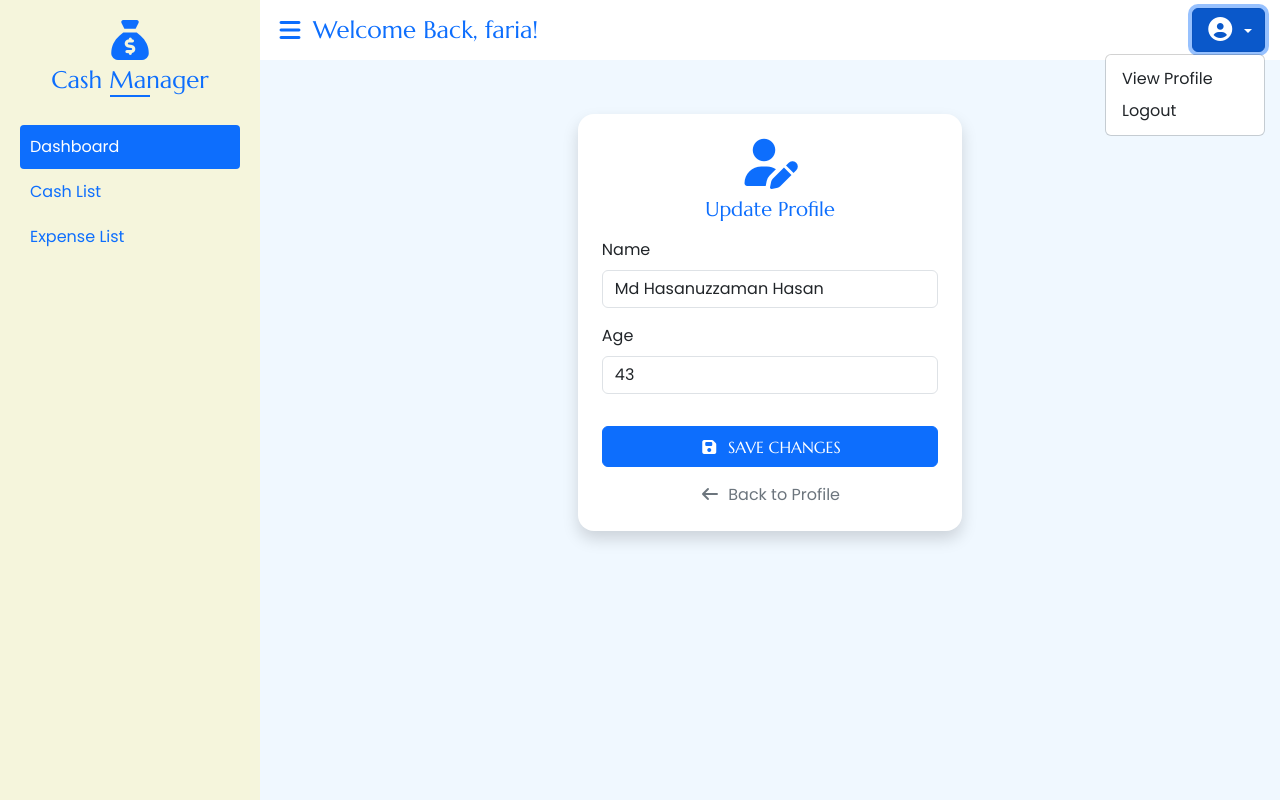
After one commit to Hasan082/Personal-Cash-Management-web-app, a Django app: page /profile/update/ in a window 1280 px wide, after a click that opens the changed part. The commit adds this page. Run offline with Django 5.2, Linux system fonts and the light colour scheme; a user stored in the database is signed in; data comes from the database, SQL or seed files in the repository; both versions use the stored data as it was after the commit; some libraries are stand-ins or nearby versions.

Commit message:
profile view done

```diff
--- a/ManageCash/forms.py
+++ b/ManageCash/forms.py
@@ -9,3 +9,10 @@ class RegisterForm(UserCreationForm):
     class Meta:
         model = User
         fields = ['username', 'email', 'password1', 'password2']
+
+
+class ProfileForm(forms.ModelForm):
+
+    class Meta:
+        model = Profile
+        fields = ['name', 'age']
--- a/ManageCash/models.py
+++ b/ManageCash/models.py
@@ -5,7 +5,7 @@ from django.conf import settings
 class Profile(models.Model):
     user = models.OneToOneField("auth.user", on_delete=models.CASCADE)
     name = models.CharField(max_length=255, blank=True, null=True)
-    age = models.PositiveIntegerField()
+    age = models.PositiveIntegerField(null=True, blank=True)
 
     def __str__(self):
         return f"{self.name}"
--- a/ManageCash/templates/include/topbar.html
+++ b/ManageCash/templates/include/topbar.html
@@ -12,10 +12,10 @@
       </button>
       <ul class="dropdown-menu">
         <li>
-          <a class="dropdown-item" href="#">View Profile</a>
+          <a class="dropdown-item" href="{% url 'profile' %}">View Profile</a>
         </li>
         <li>
-          <a class="dropdown-item" href="#">Logout</a>
+          <a class="dropdown-item" href="{% url 'logout' %}">Logout</a>
         </li>
       </ul>
     </div>
--- /dev/null
+++ b/ManageCash/templates/pages/profile-update.html
@@ -0,0 +1,39 @@
+{% extends 'base.html' %}
+{% load crispy_forms_tags %}
+
+{% block title %}
+  Update Profile | Cash Manager
+{% endblock %}
+
+{% block content %}
+<div class="container py-4">
+  <div class="row justify-content-center">
+    <div class="col-md-6 col-lg-5">
+      <div class="card shadow border-0 rounded-4 p-4">
+
+        {% include 'include/alert.html' %}
+
+        <div class="text-center mb-3 text-primary">
+          <i class="fas fa-user-edit fa-3x mb-2"></i>
+          <h2 class="h5 m-0 mt-1">Update Profile</h2>
+        </div>
+
+        <form method="post">
+          {% csrf_token %}
+          {{ form|crispy }}
+          <button type="submit" class="btn btn-primary w-100 mt-3">
+            <i class="fas fa-save me-1"></i> Save Changes
+          </button>
+        </form>
+
+        <div class="text-center mt-3">
+          <a href="{% url 'profile' %}" class="text-secondary text-decoration-none">
+            <i class="fas fa-arrow-left me-1"></i> Back to Profile
+          </a>
+        </div>
+
+      </div>
+    </div>
+  </div>
+</div>
+{% endblock %}
--- a/ManageCash/urls.py
+++ b/ManageCash/urls.py
@@ -5,6 +5,7 @@ from .views import (
     login_view,
     logout_view,
     profile_view,
+    profile_update_view,
     cash_list_view,
     add_cash_view,
     edit_cash_view,
@@ -19,11 +20,12 @@ urlpatterns = [
     # Dashbaord===================
     path("", dashboard_view, name="dashboard"),
     # Authentication==============
-    path("register/", register_view, name="register"),
-    path("login/", login_view, name="login"),
-    path("logout/", logout_view, name="logout"),
+    path("auth/register/", register_view, name="register"),
+    path("auth/login/", login_view, name="login"),
+    path("auth/logout/", logout_view, name="logout"),
     # Profile ==============
-    path("profile/", profile_view, name="profle"),
+    path("profile/", profile_view, name="profile"),
+    path("profile/update/", profile_update_view, name="profile_update"),
     # Cash CRUD =============
     path("cash/list/", cash_list_view, name="cash_list"),
     path("cash/add/", add_cash_view, name="add_cash"),
--- a/ManageCash/views.py
+++ b/ManageCash/views.py
@@ -3,7 +3,7 @@ from .models import Profile, AddCash, Expense
 from django.contrib.auth import logout, login
 from django.contrib.auth.decorators import login_required
 from django.contrib.auth.forms import AuthenticationForm
-from .forms import RegisterForm
+from .forms import RegisterForm, ProfileForm
 from django.contrib import messages
 
 # AUTH VIEWS==============================
@@ -14,7 +14,10 @@ def register_view(request):
         form = RegisterForm(request.POST)
         if form.is_valid():
             form.save()
+            messages.success(request, "Registration successfull! Please login now!")
             return redirect("login")
+        else:
+            messages.error(request, "Please check all info and try again!")
     else:
         form = RegisterForm()
     context = {"form": form}
@@ -27,6 +30,7 @@ def login_view(request):
         if form.is_valid():
             user = form.get_user()
             login(request, user)
+            messages.success(request, "Login successful!")
             return redirect("dashboard")
         else:
             messages.error(request, "Invalid Credintetials!")
@@ -38,9 +42,11 @@ def login_view(request):
 
     return render(request, "auth/login.html", context)
 
+
 @login_required
 def logout_view(request):
     logout(request)
+    messages.success(request, "System Logout successfully!")
     return redirect("login")
 
 
@@ -54,12 +60,27 @@ def dashboard_view(request):
 
 
 # PROFILE VIEWS==============================
+def profile_view(request):
+    return render(request, "pages/profile.html")
 
 
 @login_required
-def profile_view(request):
+def profile_update_view(request):
+    profile, created = Profile.objects.get_or_create(user=request.user)
+    if request.method == "POST":
+        form = ProfileForm(request.POST, instance=profile)
+        if form.is_valid():
+            form.save()
+            messages.success(request, "Profile info updated successfully!")
+            return redirect("profile")
+        else:
+            messages.error(request, "Please check the info amd try again!")
+    else:
+        form = ProfileForm(instance=profile)
 
-    return render(request, "pages/profile.html")
+    context = {"form": form}
+
+    return render(request, "pages/profile-update.html", context)
 
 
 # CASH VIEWS==============================
--- a/hasan_wadp_19_ManageCash/static/main.js
+++ b/hasan_wadp_19_ManageCash/static/main.js
@@ -0,0 +1,6 @@
+$(document).ready(function () {
+    // Auto hide alert
+    setTimeout(function () {
+        $(".btn-close").click()
+    }, 4000)
+}); // Doc ready end===
```
Also changed, not shown: ManageCash/templates/pages/dashboard.html (+6 -5 lines), ManageCash/templates/pages/profile.html (+65 -0 lines), ManageCash/migrations/0001_initial.py, db.sqlite3, 1 other file.
